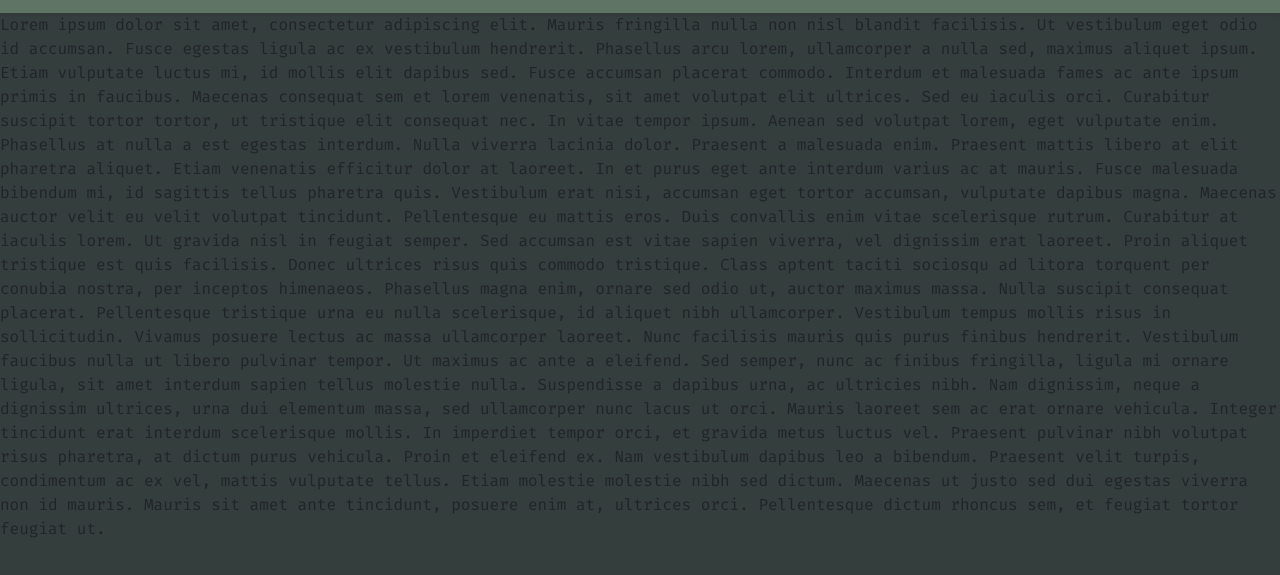
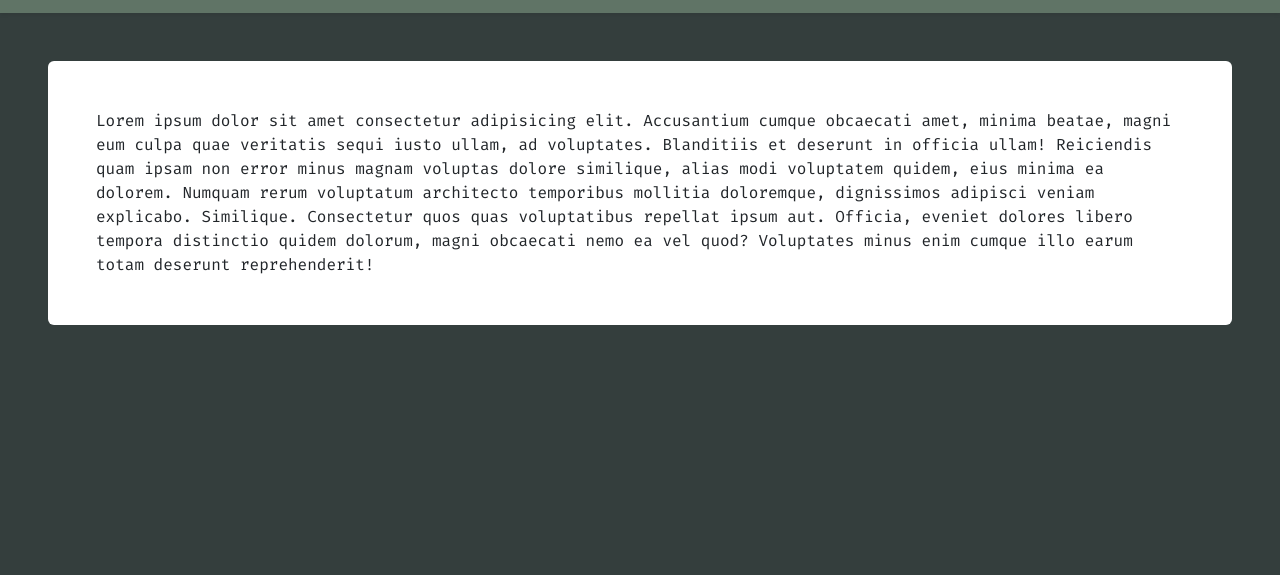
Before and after one commit to FIAP-1ESOR-2024-2/sprint3, a plain HTML site: page src/pages/index.html in a window 1280 px wide. Shown: the part 61-636 px from the top of the page. Drawn offline with nearby package versions, Linux system fonts and the light colour scheme.

Commit message:
fix: Ajusta links e adiciona background para a home

```diff
--- a/src/pages/index.html
+++ b/src/pages/index.html
@@ -28,16 +28,13 @@
     </nav>
 
     <!-- Main -->
-    <div>
-        Lorem ipsum dolor sit amet, consectetur adipiscing elit. Mauris fringilla nulla non nisl blandit facilisis. Ut vestibulum eget odio id accumsan. Fusce egestas ligula ac ex vestibulum hendrerit. Phasellus arcu lorem, ullamcorper a nulla sed, maximus aliquet ipsum. Etiam vulputate luctus mi, id mollis elit dapibus sed. Fusce accumsan placerat commodo. Interdum et malesuada fames ac ante ipsum primis in faucibus. Maecenas consequat sem et lorem venenatis, sit amet volutpat elit ultrices. Sed eu iaculis orci. Curabitur suscipit tortor tortor, ut tristique elit consequat nec. In vitae tempor ipsum.
-
-        Aenean sed volutpat lorem, eget vulputate enim. Phasellus at nulla a est egestas interdum. Nulla viverra lacinia dolor. Praesent a malesuada enim. Praesent mattis libero at elit pharetra aliquet. Etiam venenatis efficitur dolor at laoreet. In et purus eget ante interdum varius ac at mauris.
-
-        Fusce malesuada bibendum mi, id sagittis tellus pharetra quis. Vestibulum erat nisi, accumsan eget tortor accumsan, vulputate dapibus magna. Maecenas auctor velit eu velit volutpat tincidunt. Pellentesque eu mattis eros. Duis convallis enim vitae scelerisque rutrum. Curabitur at iaculis lorem. Ut gravida nisl in feugiat semper. Sed accumsan est vitae sapien viverra, vel dignissim erat laoreet. Proin aliquet tristique est quis facilisis. Donec ultrices risus quis commodo tristique. Class aptent taciti sociosqu ad litora torquent per conubia nostra, per inceptos himenaeos.
-
-        Phasellus magna enim, ornare sed odio ut, auctor maximus massa. Nulla suscipit consequat placerat. Pellentesque tristique urna eu nulla scelerisque, id aliquet nibh ullamcorper. Vestibulum tempus mollis risus in sollicitudin. Vivamus posuere lectus ac massa ullamcorper laoreet. Nunc facilisis mauris quis purus finibus hendrerit. Vestibulum faucibus nulla ut libero pulvinar tempor. Ut maximus ac ante a eleifend. Sed semper, nunc ac finibus fringilla, ligula mi ornare ligula, sit amet interdum sapien tellus molestie nulla.
-
-        Suspendisse a dapibus urna, ac ultricies nibh. Nam dignissim, neque a dignissim ultrices, urna dui elementum massa, sed ullamcorper nunc lacus ut orci. Mauris laoreet sem ac erat ornare vehicula. Integer tincidunt erat interdum scelerisque mollis. In imperdiet tempor orci, et gravida metus luctus vel. Praesent pulvinar nibh volutpat risus pharetra, at dictum purus vehicula. Proin et eleifend ex. Nam vestibulum dapibus leo a bibendum. Praesent velit turpis, condimentum ac ex vel, mattis vulputate tellus. Etiam molestie molestie nibh sed dictum. Maecenas ut justo sed dui egestas viverra non id mauris. Mauris sit amet ante tincidunt, posuere enim at, ultrices orci. Pellentesque dictum rhoncus sem, et feugiat tortor feugiat ut.
+    <div class="bg-white rounded m-5">
+        <!-- Content -->
+        <div class="p-5">
+            Lorem ipsum dolor sit amet consectetur adipisicing elit. Accusantium cumque obcaecati amet, minima beatae, magni eum culpa quae veritatis sequi iusto ullam, ad voluptates. Blanditiis et deserunt in officia ullam!
+            Reiciendis quam ipsam non error minus magnam voluptas dolore similique, alias modi voluptatem quidem, eius minima ea dolorem. Numquam rerum voluptatum architecto temporibus mollitia doloremque, dignissimos adipisci veniam explicabo. Similique.
+            Consectetur quos quas voluptatibus repellat ipsum aut. Officia, eveniet dolores libero tempora distinctio quidem dolorum, magni obcaecati nemo ea vel quod? Voluptates minus enim cumque illo earum totam deserunt reprehenderit!
+        </div>
     </div>
 
     <!-- Bootstrap-->
--- a/src/styles/global.css
+++ b/src/styles/global.css
@@ -1,3 +1,9 @@
 * {
     font-family: 'Fira Code', sans-serif;
 }
+
+a {
+    text-decoration: none;
+    color: inherit;
+    cursor: pointer;
+}
```
Also changed, not shown: src/pages/contact.html (+4 -1 lines).
